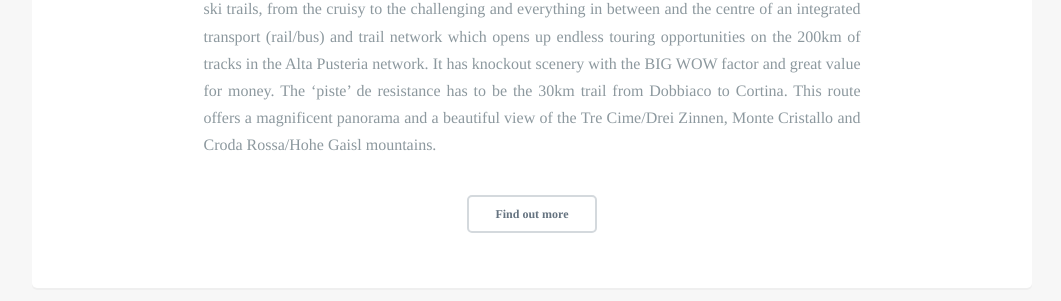
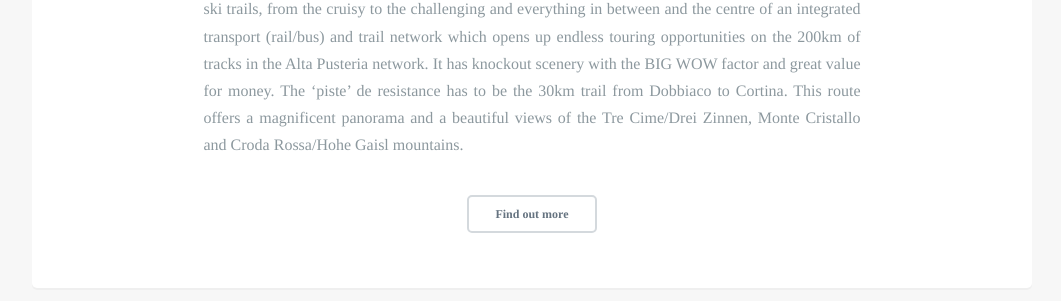
Before and after one commit to robcatto/robcatto.github.io, a Jekyll site: the page built from summer/endless-winter/index.html, in a window 1280 px wide and 900 px high, scrolled down 1541 px. Shown: the part 340-641 px from the top of the window, without its empty margins (108-1169 px from the left). Built offline with Jekyll 4.4.1, drawn with Linux system fonts in a browser that asks for light colours; some web fonts are replaced; Markdown is read by kramdown in place of the engine named in the settings; some of the changed text lies outside the part shown.

Commit message:
Update index.html

```diff
--- a/summer/endless-winter/index.html
+++ b/summer/endless-winter/index.html
@@ -61,7 +61,7 @@ layout: default
                 background-size: cover;
                 margin-bottom: 30px;
                 "></div></div>
-                <p class="left__aligned--p">The Tyrolean village of Dobbiaco in the heart of the Italian Dolomites, is where Italy meets Austria in a curious and delightful cultural overlap – think onion-domed churches and Baroque castles, apfel strudel and 101 varieties of gelato. It’s the ultimate destination for XC skiers – over 120km of diverse ski trails, from the cruisy to the challenging and everything in between and the centre of an integrated transport (rail/bus) and trail network which opens up endless touring opportunities on the 200km of tracks in the Alta Pusteria network. It has knockout scenery with the BIG WOW factor and great value for money. The ‘piste’ de resistance has to be the 30km trail from Dobbiaco to Cortina. This route offers a magnificent panorama and a beautiful view of the Tre Cime/Drei Zinnen, Monte Cristallo and Croda Rossa/Hohe Gaisl mountains.
+                <p class="left__aligned--p">The Tyrolean village of Dobbiaco in the heart of the Italian Dolomites, is where Italy meets Austria in a curious and delightful cultural overlap – think onion-domed churches and Baroque castles, apfel strudel and 101 varieties of gelato. It’s the ultimate destination for XC skiers – over 120km of diverse ski trails, from the cruisy to the challenging and everything in between and the centre of an integrated transport (rail/bus) and trail network which opens up endless touring opportunities on the 200km of tracks in the Alta Pusteria network. It has knockout scenery with the BIG WOW factor and great value for money. The ‘piste’ de resistance has to be the 30km trail from Dobbiaco to Cortina. This route offers a magnificent panorama and a beautiful views of the Tre Cime/Drei Zinnen, Monte Cristallo and Croda Rossa/Hohe Gaisl mountains.
 
                 </p>
 
```
